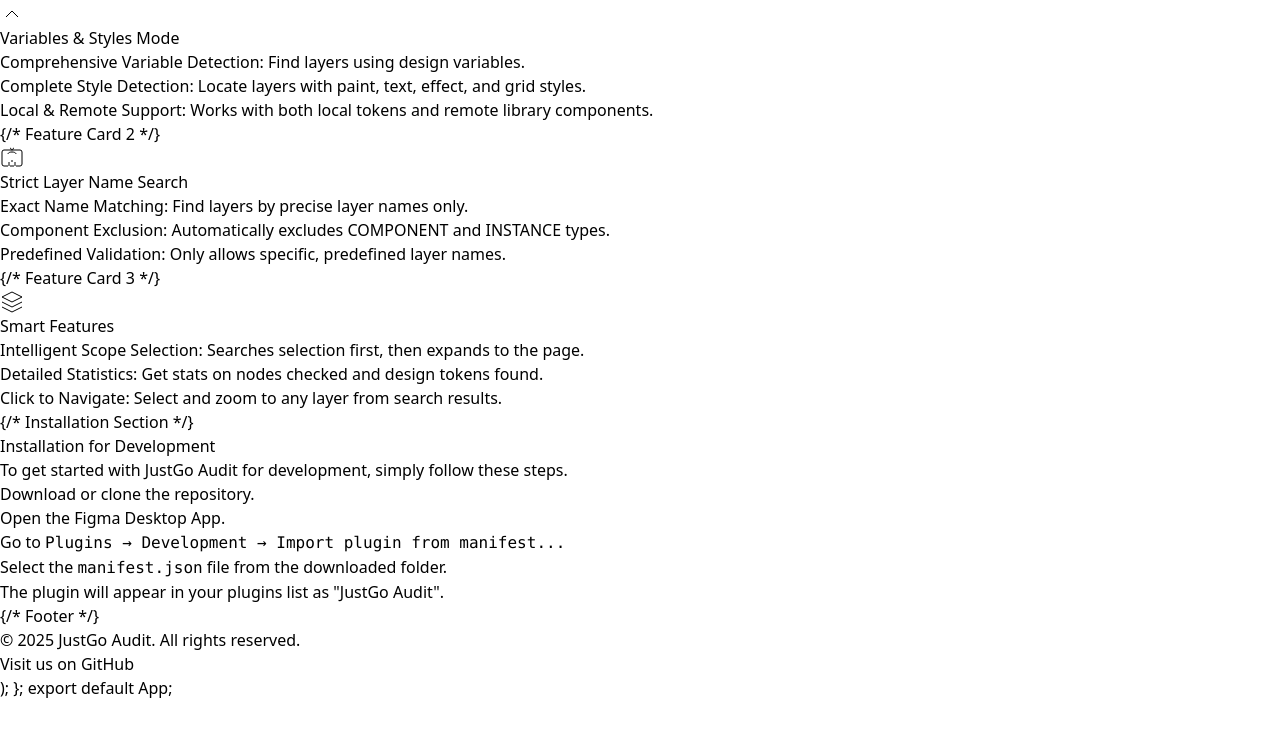
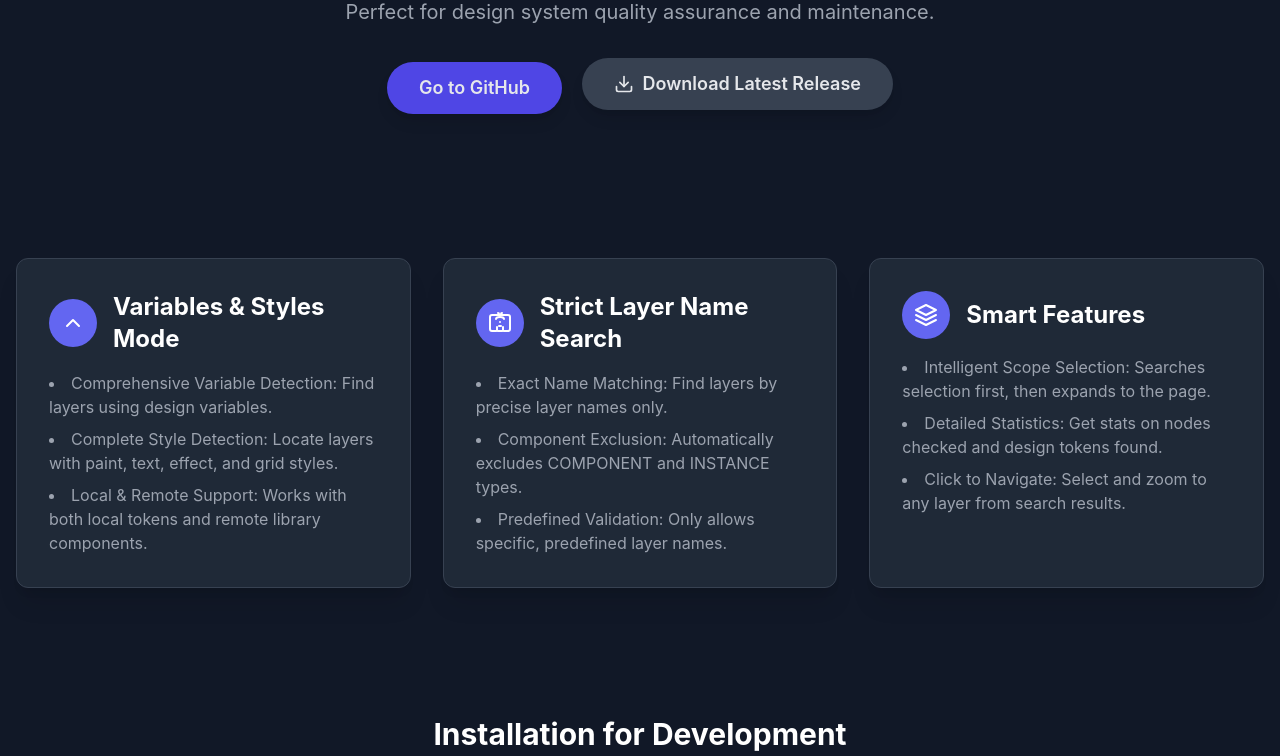
Before and after one commit to enamulkhanbd/justgo-audit, a website: page index.html in a window 1280 px wide. Shown: the part 214-970 px from the top of the page. Before the commit the page ends 914 px from the top, so only its background shows below. Drawn offline with nearby package versions, Linux system fonts and the light colour scheme; a web font is replaced by a local one.

Commit message:
update index

```diff
--- a/index.html
+++ b/index.html
@@ -1,50 +1,46 @@
-import React from 'react'; const App = () => { return (
-<div
-  className="min-h-screen bg-gray-900 text-gray-200 font-sans p-4 antialiased"
->
+<!DOCTYPE html>
+<html lang="en">
+  <head>
+    <meta charset="UTF-8" />
+    <meta name="viewport" content="width=device-width, initial-scale=1.0" />
+    <title>JustGo Audit</title>
+    <!-- Tailwind CSS CDN -->
     <script src="https://cdn.tailwindcss.com"></script>
     <style>
-    {`
-      @import url('https://rsms.me/inter/inter.css');
-      html, body { font-family: 'Inter', sans-serif; }
-    `}
+      @import url("https://rsms.me/inter/inter.css");
+      html,
+      body {
+        font-family: "Inter", sans-serif;
+      }
     </style>
-
-  {/* Hero Section */}
-  <header className="py-20 text-center">
+  </head>
+  <body class="min-h-screen bg-gray-900 text-gray-200 antialiased">
+    <!-- Hero Section -->
+    <header class="py-20 text-center p-4">
       <h1
-      className="text-4xl md:text-6xl font-extrabold text-white leading-tight mb-4"
+        class="text-4xl md:text-6xl font-extrabold text-white leading-tight mb-4"
       >
         JustGo Audit
       </h1>
-    <p className="text-lg md:text-xl text-gray-400 max-w-2xl mx-auto">
+      <p class="text-lg md:text-xl text-gray-400 max-w-2xl mx-auto">
         A comprehensive design system audit tool for Figma that helps you find
         layers using variables, styles, and strict layer name matching. Perfect
         for design system quality assurance and maintenance.
       </p>
-    <div className="mt-8">
+      <div class="mt-8">
         <a
           href="https://github.com/enamulkhanbd/justgo-audit"
           target="_blank"
           rel="noopener noreferrer"
-        className="inline-block px-8 py-3 rounded-full text-lg font-semibold bg-indigo-600 hover:bg-indigo-700 transition-colors duration-300 shadow-lg"
+          class="inline-block px-8 py-3 rounded-full text-lg font-semibold bg-indigo-600 hover:bg-indigo-700 transition-colors duration-300 shadow-lg"
         >
           Go to GitHub
         </a>
-    </div>
-  </header>
-
-  {/* Main Content Container */}
-  <main className="container mx-auto px-4">
-    {/* Features Section */}
-    <section className="py-16">
-      <div className="grid grid-cols-1 md:grid-cols-2 lg:grid-cols-3 gap-8">
-        {/* Feature Card 1 */}
-        <div
-          className="bg-gray-800 rounded-xl p-8 shadow-xl border border-gray-700"
+        <!-- Added a new download button -->
+        <a
+          href="#"
+          class="inline-flex items-center px-8 py-3 rounded-full text-lg font-semibold bg-gray-700 hover:bg-gray-600 transition-colors duration-300 shadow-lg ml-4"
         >
-          <div className="flex items-center space-x-4 mb-4">
-            <div className="p-3 bg-indigo-500 rounded-full">
           <svg
             xmlns="http://www.w3.org/2000/svg"
             width="24"
@@ -52,26 +48,58 @@
             viewBox="0 0 24 24"
             fill="none"
             stroke="currentColor"
-                strokeWidth="2"
-                strokeLinecap="round"
-                strokeLinejoin="round"
-                className="text-white"
+            stroke-width="2"
+            stroke-linecap="round"
+            stroke-linejoin="round"
+            class="w-5 h-5 mr-2"
+          >
+            <path d="M21 15v4a2 2 0 0 1-2 2H5a2 2 0 0 1-2-2v-4"></path>
+            <polyline points="7 10 12 15 17 10"></polyline>
+            <line x1="12" y1="15" x2="12" y2="3"></line>
+          </svg>
+          Download Latest Release
+        </a>
+      </div>
+    </header>
+
+    <!-- Main Content Container -->
+    <main class="container mx-auto px-4">
+      <!-- Features Section -->
+      <section class="py-16">
+        <div class="grid grid-cols-1 md:grid-cols-2 lg:grid-cols-3 gap-8">
+          <!-- Feature Card 1 -->
+          <div
+            class="bg-gray-800 rounded-xl p-8 shadow-xl border border-gray-700"
+          >
+            <div class="flex items-center space-x-4 mb-4">
+              <div class="p-3 bg-indigo-500 rounded-full">
+                <svg
+                  xmlns="http://www.w3.org/2000/svg"
+                  width="24"
+                  height="24"
+                  viewBox="0 0 24 24"
+                  fill="none"
+                  stroke="currentColor"
+                  stroke-width="2"
+                  stroke-linecap="round"
+                  stroke-linejoin="round"
+                  class="text-white"
                 >
                   <path d="m18 15-6-6-6 6" />
                 </svg>
               </div>
-            <h3 className="text-2xl font-bold text-white">
+              <h3 class="text-2xl font-bold text-white">
                 Variables & Styles Mode
               </h3>
             </div>
-          <ul className="text-gray-400 list-disc list-inside space-y-2">
+            <ul class="text-gray-400 list-disc list-inside space-y-2">
               <li>
                 Comprehensive Variable Detection: Find layers using design
                 variables.
               </li>
               <li>
-              Complete Style Detection: Locate layers with paint, text, effect,
-              and grid styles.
+                Complete Style Detection: Locate layers with paint, text,
+                effect, and grid styles.
               </li>
               <li>
                 Local & Remote Support: Works with both local tokens and remote
@@ -80,12 +108,12 @@
             </ul>
           </div>
 
-        {/* Feature Card 2 */}
+          <!-- Feature Card 2 -->
           <div
-          className="bg-gray-800 rounded-xl p-8 shadow-xl border border-gray-700"
+            class="bg-gray-800 rounded-xl p-8 shadow-xl border border-gray-700"
           >
-          <div className="flex items-center space-x-4 mb-4">
-            <div className="p-3 bg-indigo-500 rounded-full">
+            <div class="flex items-center space-x-4 mb-4">
+              <div class="p-3 bg-indigo-500 rounded-full">
                 <svg
                   xmlns="http://www.w3.org/2000/svg"
                   width="24"
@@ -93,10 +121,10 @@
                   viewBox="0 0 24 24"
                   fill="none"
                   stroke="currentColor"
-                strokeWidth="2"
-                strokeLinecap="round"
-                strokeLinejoin="round"
-                className="text-white"
+                  stroke-width="2"
+                  stroke-linecap="round"
+                  stroke-linejoin="round"
+                  class="text-white"
                 >
                   <path d="M12 11h.01" />
                   <path d="M11 15h2" />
@@ -110,17 +138,17 @@
                   />
                 </svg>
               </div>
-            <h3 className="text-2xl font-bold text-white">
+              <h3 class="text-2xl font-bold text-white">
                 Strict Layer Name Search
               </h3>
             </div>
-          <ul className="text-gray-400 list-disc list-inside space-y-2">
+            <ul class="text-gray-400 list-disc list-inside space-y-2">
               <li>
                 Exact Name Matching: Find layers by precise layer names only.
               </li>
               <li>
-              Component Exclusion: Automatically excludes COMPONENT and INSTANCE
-              types.
+                Component Exclusion: Automatically excludes COMPONENT and
+                INSTANCE types.
               </li>
               <li>
                 Predefined Validation: Only allows specific, predefined layer
@@ -129,12 +157,12 @@
             </ul>
           </div>
 
-        {/* Feature Card 3 */}
+          <!-- Feature Card 3 -->
           <div
-          className="bg-gray-800 rounded-xl p-8 shadow-xl border border-gray-700"
+            class="bg-gray-800 rounded-xl p-8 shadow-xl border border-gray-700"
           >
-          <div className="flex items-center space-x-4 mb-4">
-            <div className="p-3 bg-indigo-500 rounded-full">
+            <div class="flex items-center space-x-4 mb-4">
+              <div class="p-3 bg-indigo-500 rounded-full">
                 <svg
                   xmlns="http://www.w3.org/2000/svg"
                   width="24"
@@ -142,26 +170,26 @@
                   viewBox="0 0 24 24"
                   fill="none"
                   stroke="currentColor"
-                strokeWidth="2"
-                strokeLinecap="round"
-                strokeLinejoin="round"
-                className="text-white"
+                  stroke-width="2"
+                  stroke-linecap="round"
+                  stroke-linejoin="round"
+                  class="text-white"
                 >
                   <path d="M12 2L2 7l10 5 10-5-10-5z" />
                   <path d="M2 17l10 5 10-5" />
                   <path d="M2 12l10 5 10-5" />
                 </svg>
               </div>
-            <h3 className="text-2xl font-bold text-white">Smart Features</h3>
+              <h3 class="text-2xl font-bold text-white">Smart Features</h3>
             </div>
-          <ul className="text-gray-400 list-disc list-inside space-y-2">
+            <ul class="text-gray-400 list-disc list-inside space-y-2">
               <li>
                 Intelligent Scope Selection: Searches selection first, then
                 expands to the page.
               </li>
               <li>
-              Detailed Statistics: Get stats on nodes checked and design tokens
-              found.
+                Detailed Statistics: Get stats on nodes checked and design
+                tokens found.
               </li>
               <li>
                 Click to Navigate: Select and zoom to any layer from search
@@ -172,32 +200,32 @@
         </div>
       </section>
 
-    {/* Installation Section */}
-    <section className="py-16 text-center">
-      <h2 className="text-3xl font-bold text-white mb-4">
+      <!-- Installation Section -->
+      <section class="py-16 text-center">
+        <h2 class="text-3xl font-bold text-white mb-4">
           Installation for Development
         </h2>
-      <p className="text-gray-400 max-w-3xl mx-auto mb-6">
+        <p class="text-gray-400 max-w-3xl mx-auto mb-6">
           To get started with JustGo Audit for development, simply follow these
           steps.
         </p>
         <div
-        className="bg-gray-800 rounded-xl p-6 shadow-xl border border-gray-700 max-w-2xl mx-auto"
+          class="bg-gray-800 rounded-xl p-6 shadow-xl border border-gray-700 max-w-2xl mx-auto"
         >
           <ol
-          className="list-decimal list-inside text-left text-gray-300 space-y-2"
+            class="list-decimal list-inside text-left text-gray-300 space-y-2"
           >
             <li>Download or clone the repository.</li>
             <li>Open the Figma Desktop App.</li>
             <li>
               Go to
-            <code className="bg-gray-700 px-1 rounded"
+              <code class="bg-gray-700 px-1 rounded"
                 >Plugins → Development → Import plugin from manifest...</code
               >
             </li>
             <li>
               Select the
-            <code className="bg-gray-700 px-1 rounded">manifest.json</code> file
+              <code class="bg-gray-700 px-1 rounded">manifest.json</code> file
               from the downloaded folder.
             </li>
             <li>
@@ -208,8 +236,8 @@
       </section>
     </main>
 
-  {/* Footer */}
-  <footer className="py-8 text-center text-gray-500">
+    <!-- Footer -->
+    <footer class="py-8 text-center text-gray-500">
       <p>
         &copy; 2025 JustGo Audit. All rights reserved.
         <br />
@@ -217,11 +245,11 @@
           href="https://github.com/enamulkhanbd/justgo-audit"
           target="_blank"
           rel="noopener noreferrer"
-        className="text-indigo-400 hover:text-indigo-300 transition-colors duration-300"
+          class="text-indigo-400 hover:text-indigo-300 transition-colors duration-300"
         >
           Visit us on GitHub
         </a>
       </p>
     </footer>
-</div>
-); }; export default App;
+  </body>
+</html>
```
Lines whose indentation alone changed are shown as unchanged.
